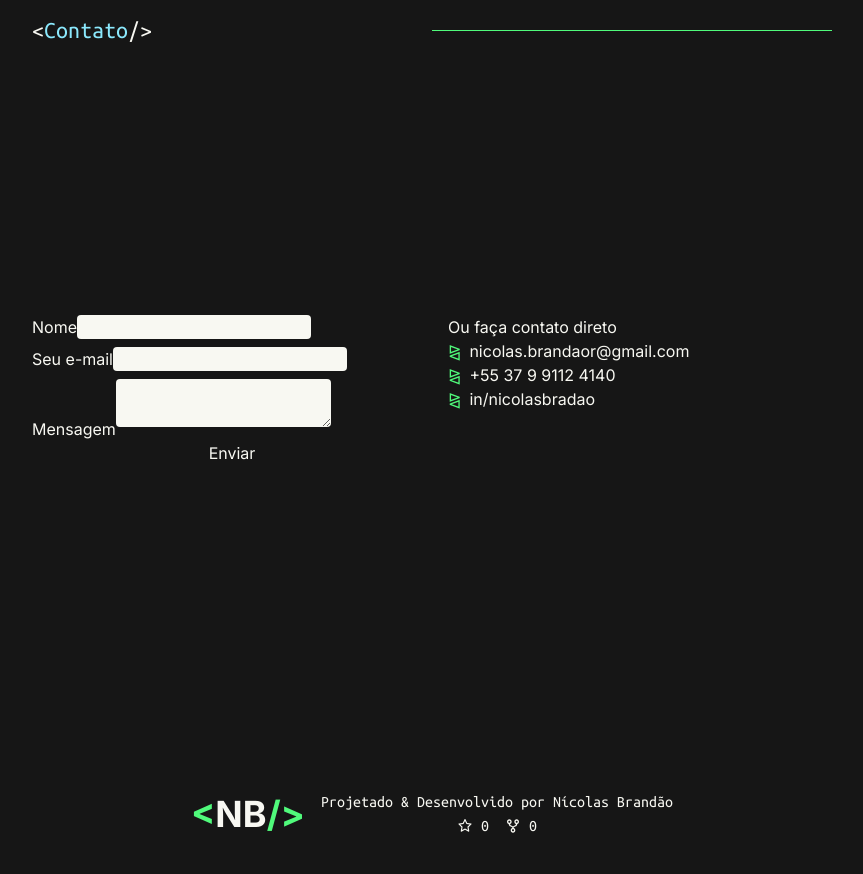
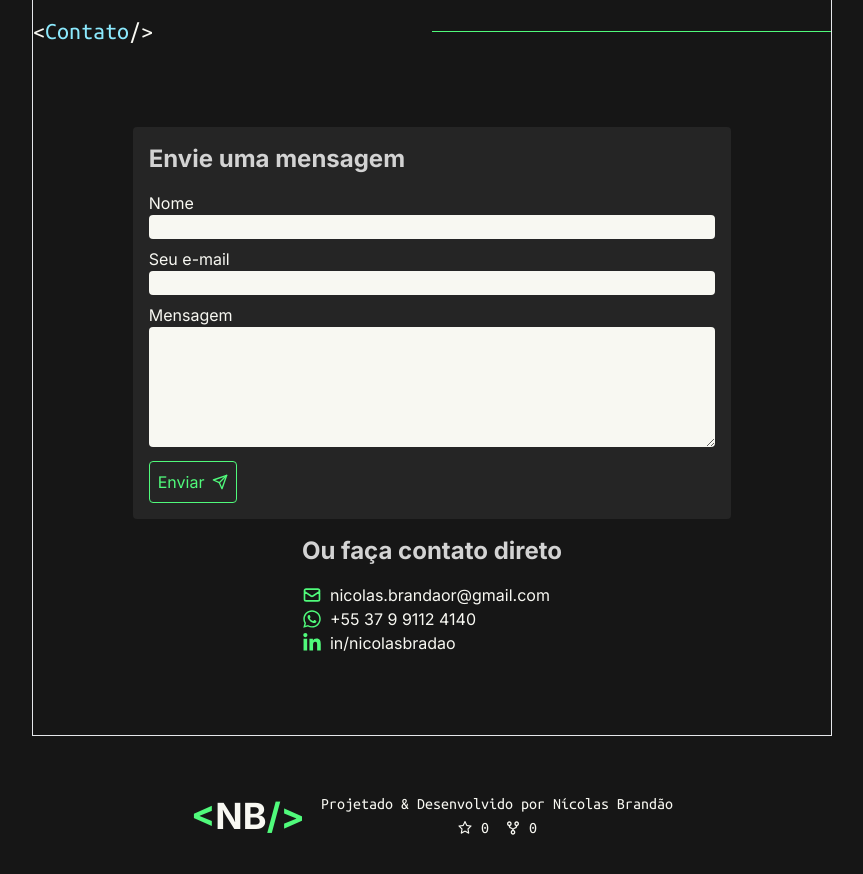
Before and after one commit to nicolasbrandao/portfolio-next, a Next.js app: page / in a window 1280 px wide. Shown: the part 3340-4214 px from the top of the page, without its empty margins (208-1071 px from the left). Built offline with nearby package versions, Linux system fonts and the light colour scheme; no server answers.

Commit message:
feat(contact): improve contact design

```diff
--- a/app/components/Contact.tsx
+++ b/app/components/Contact.tsx
@@ -1,14 +1,17 @@
 'use client'
 
-import { FormEvent, useRef } from 'react'
+import { FormEvent, useRef, useState } from 'react'
 import emailjs from '@emailjs/browser'
 import classNames from 'classnames'
+import { FiSend } from 'react-icons/fi'
+import { HiOutlineMail } from 'react-icons/hi'
+import { FaWhatsapp, FaLinkedinIn } from 'react-icons/fa'
+import TitleHeader from './TitleHeader'
 import Paper from './Paper'
-import TitleHeader from './TitleHeader'
-import Paragraph from './Paragraph'
 
 export default function Contact() {
   const form = useRef<any>(null)
+  const [showAlert, setShowAlert] = useState(false)
 
   const sendEmail = (e: FormEvent<HTMLFormElement>) => {
     e.preventDefault()
@@ -23,6 +26,7 @@ export default function Contact() {
       .then(
         (result) => {
           console.log(result.text)
+          setShowAlert(true)
           form.current.reset()
         },
         (error) => {
@@ -31,21 +35,79 @@ export default function Contact() {
       )
   }
 
-  const contactContainerClass = classNames('flex', 'my-auto', 'gap-4')
+  const contactContainerClass = classNames(
+    'flex',
+    'flex-col',
+    'items-center',
+    'my-auto',
+    'gap-4'
+  )
 
-  const formClass = classNames('flex', 'flex-col', 'w-1/2')
+  const formClass = classNames(
+    'flex',
+    'flex-col',
+    'w-3/4',
+    'bg-bcg2',
+    'p-4',
+    'rounded'
+  )
 
-  const textInputsClass = classNames('text-bcg1', 'bg-frg1', 'rounded', 'mb-2')
+  const alertMessageClass = classNames(
+    'flex',
+    'items-center',
+    'w-full',
+    'rounded',
+    'border',
+    'p-2',
+    'text-green',
+    'border-green',
+    'bg-green/[.06]',
+    'mb-4',
+    showAlert ? 'block' : 'hidden'
+  )
 
-  const buttonClass = classNames()
+  const headingLineCLas = classNames('text-frg2', 'font-bold', 'text-2xl', 'mb-4')
+
+  const textInputsClass = classNames(
+    'text-bcg1',
+    'bg-frg1',
+    'rounded',
+    'mb-2',
+    'w-full'
+  )
+
+  const buttonClass = classNames(
+    'flex',
+    'items-center',
+    'gap-2',
+    'w-fit',
+    'rounded',
+    'border',
+    'p-2',
+    'text-green',
+    'border-green',
+    'hover:bg-green/[.06]'
+  )
+
+  const contactLineClass = classNames(
+'flex','items-center', 'gap-2'
+  )
+
+  const contactIconClass = classNames(
+    'text-green',
+    'text-xl'
+  )
 
   return (
     <Paper>
       <TitleHeader>Contato</TitleHeader>
       <div className={contactContainerClass}>
         <form ref={form} onSubmit={sendEmail} className={formClass}>
+          <p className={alertMessageClass}>Mensagem enviada com sucesso!</p>
+          <h3 className={headingLineCLas}>Envie uma mensagem</h3>
           <label htmlFor="name">
             Nome
+            <br />
             <input
               id="name"
               type="text"
@@ -56,6 +118,7 @@ export default function Contact() {
 
           <label htmlFor="email">
             Seu e-mail
+            <br />
             <input
               id="email"
               type="email"
@@ -66,15 +129,28 @@ export default function Contact() {
 
           <label htmlFor="message">
             Mensagem
-            <textarea id="message" name="message" className={textInputsClass} />
+            <br />
+            <textarea id="message" name="message" rows={5} className={textInputsClass} />
           </label>
-          <input type="submit" value="Enviar" className={buttonClass} />
+          <button type="submit" value="Enviar" className={buttonClass}>
+            Enviar
+            <FiSend />
+          </button>
         </form>
         <div>
-          <h3>Ou faça contato direto</h3>
-          <Paragraph>nicolas.brandaor@gmail.com</Paragraph>
-          <Paragraph>+55 37 9 9112 4140</Paragraph>
-          <Paragraph>in/nicolasbradao</Paragraph>
+          <h3 className={headingLineCLas}>Ou faça contato direto</h3>
+          <p className={contactLineClass}>
+            <HiOutlineMail className={contactIconClass}/>
+            nicolas.brandaor@gmail.com
+          </p>
+          <p className={contactLineClass}>
+            <FaWhatsapp className={contactIconClass}/>
+            +55 37 9 9112 4140
+          </p>
+          <p className={contactLineClass}>
+            <FaLinkedinIn className={contactIconClass}/>
+            in/nicolasbradao
+          </p>
         </div>
       </div>
     </Paper>
--- a/app/page.tsx
+++ b/app/page.tsx
@@ -6,7 +6,7 @@ import Projects from './components/Projects'
 import Contact from './components/Contact'
 
 export default function Home() {
-  const mainClass = classNames('mx-auto', 'w-[50rem]')
+  const mainClass = classNames('mx-auto', 'w-[50rem]', 'border')
   return (
     <main className={mainClass}>
       <Hero />
```
